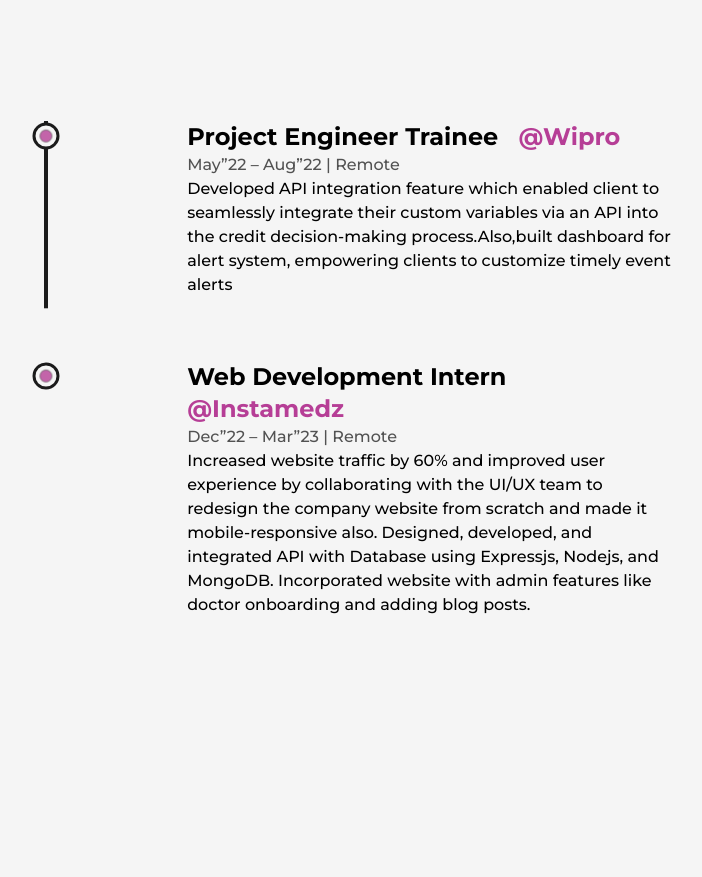
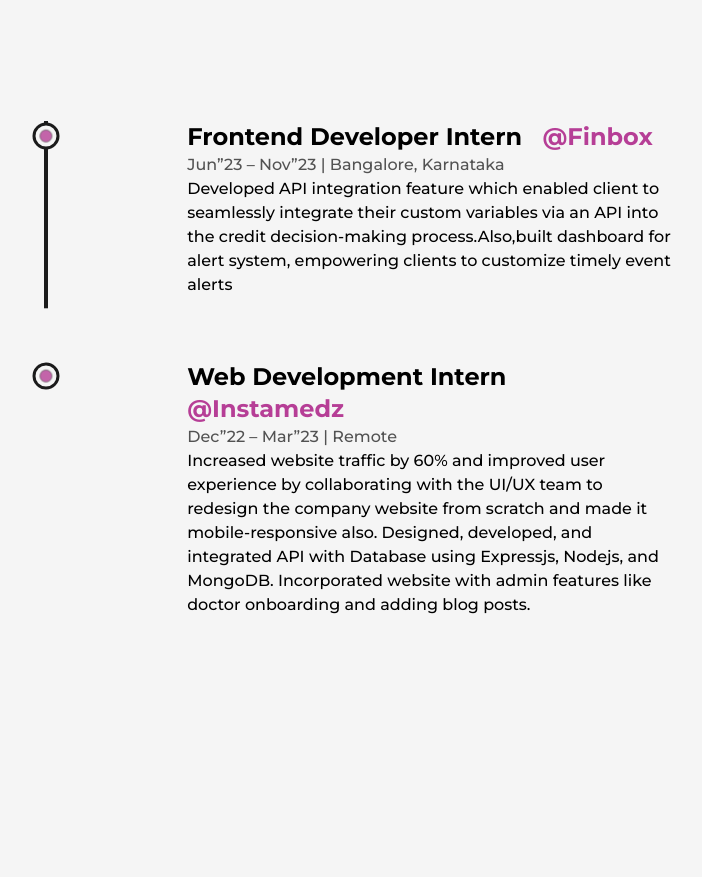
Before and after one commit to DBcoppr/Portfolio, a Next.js app: page /about in a window 1280 px wide. Shown: the part 2667-3544 px from the top of the page, without its empty margins (216-918 px from the left). Built offline with nearby package versions, Linux system fonts and the light colour scheme.

Commit message:
remve company name

```diff
--- a/src/components/Experience.js
+++ b/src/components/Experience.js
@@ -54,11 +54,11 @@ const Experience = () => {
         />
         <ul className="w-full flex flex-col items-start justify-between  ml-2 xs:ml-4">
           <Details
-            position="Project Engineer Trainee"
-            company="Wipro"
-            companyLink="https://olympus1.mygreatlearning.com/certificate/BEQNCZHC"
-            time="May”22 – Aug”22"
-            address="Remote"
+            position="Frontend Developer Intern"
+            company="Finbox"
+            companyLink="https://finbox.in/"
+            time="Jun”23 – Nov”23"
+            address="Bangalore, Karnataka"
             work="Developed API integration feature which enabled client to
             seamlessly integrate their custom variables via an API into the credit
             decision-making process.Also,built dashboard for alert system, empowering clients to customize
```
